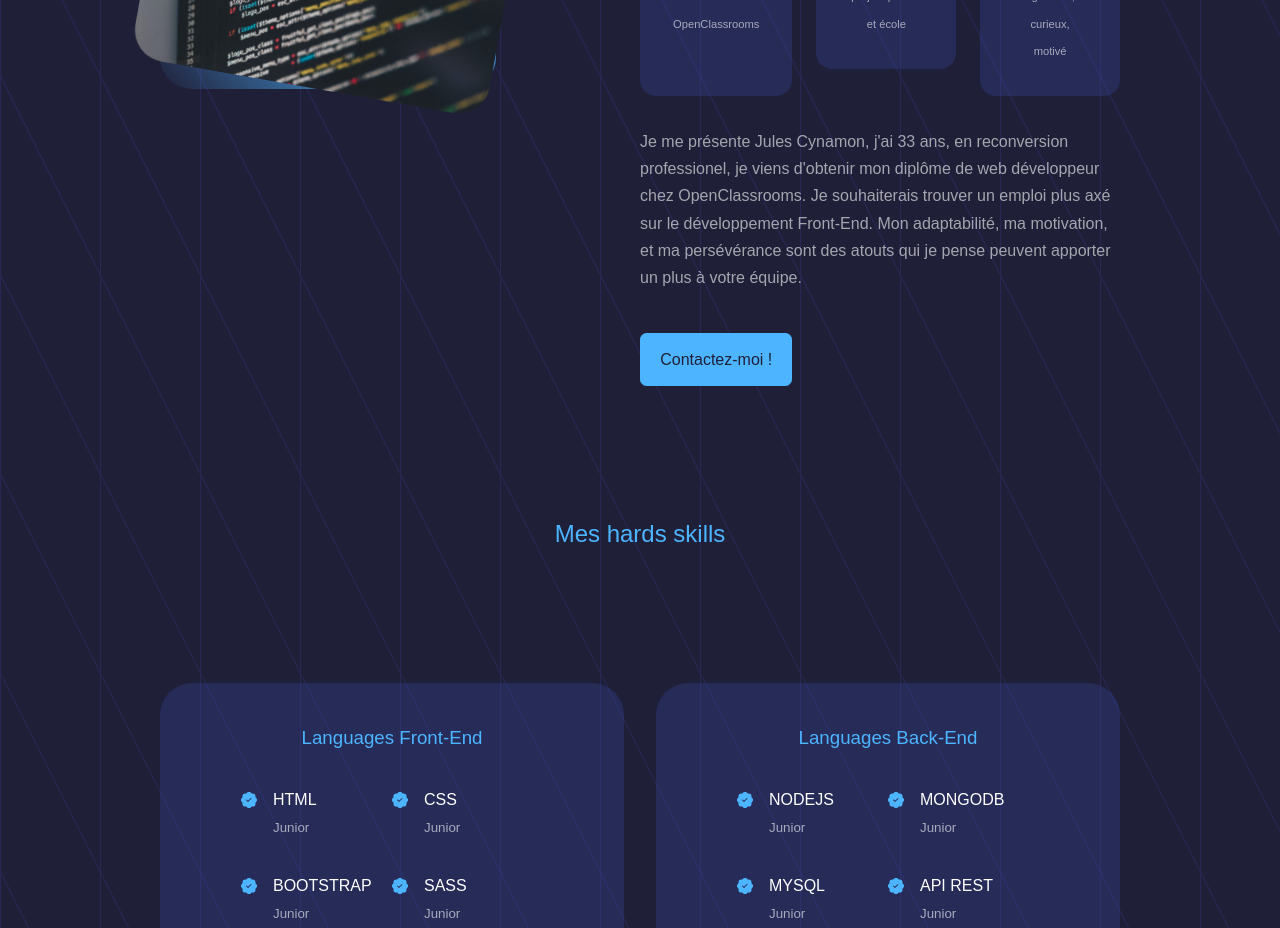
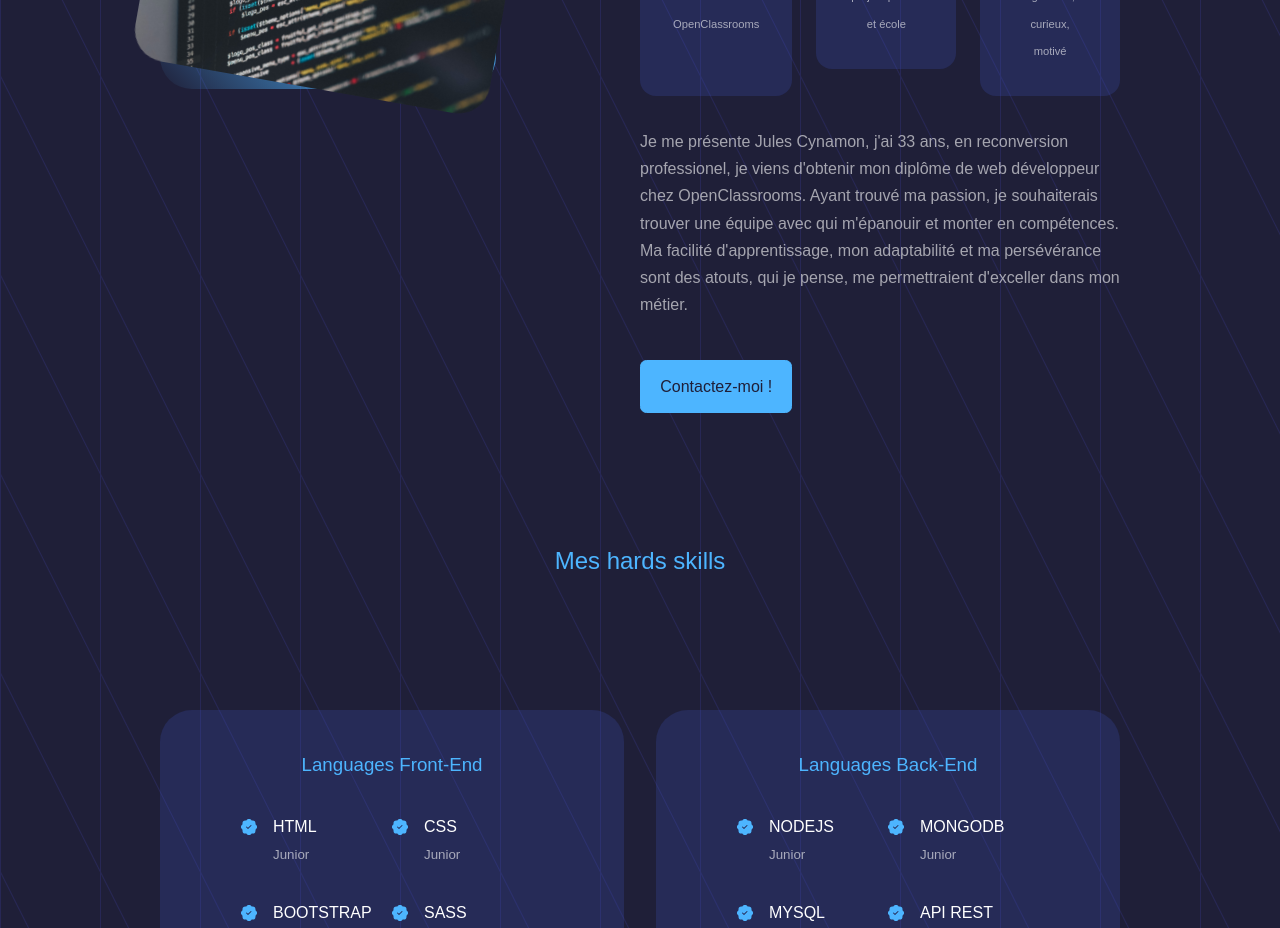
Before and after one commit to julescynamon/cv_portfolio, a React (Create React App) app: page / in a window 1280 px wide. Shown: the part 1120-2048 px from the top of the page. Built offline with nearby package versions, Linux system fonts and the light colour scheme; a web font is replaced by a local one.

Commit message:
mise a jour

```diff
--- a/src/components/about/About.jsx
+++ b/src/components/about/About.jsx
@@ -46,10 +46,8 @@ const About = () => {
 					<p>
 						Je me présente Jules Cynamon, j'ai 33 ans, en
 						reconversion professionel, je viens d'obtenir mon
-						diplôme de web développeur chez OpenClassrooms. Je souhaiterais trouver un emploi plus axé sur le développement Front-End. Mon
-						adaptabilité, ma motivation, et ma persévérance sont des
-						atouts qui je pense peuvent apporter un plus à votre
-						équipe.
+						diplôme de web développeur chez OpenClassrooms. Ayant trouvé ma passion, je souhaiterais trouver une équipe avec qui m'épanouir et monter en compétences.
+						Ma facilité d'apprentissage, mon adaptabilité et ma persévérance sont des atouts, qui je pense, me permettraient d'exceller dans mon métier.
 					</p>
 					<a href='#contact' className='btn btn-primary'>
 						Contactez-moi !
```
Also changed, not shown: 1 other file (tests, documents, lock files or other folders).
